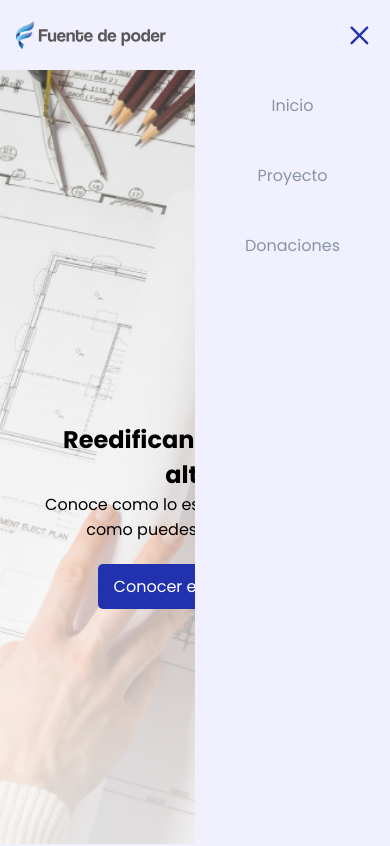
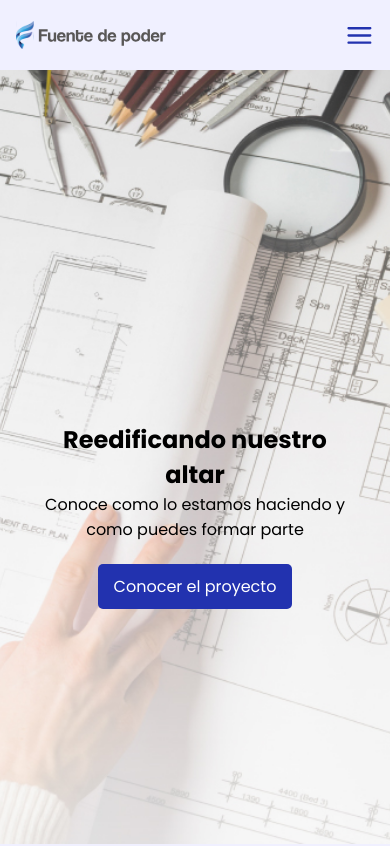
Before and after one commit to pdromoreno7/church-plaza-donaciones, a React (Create React App) app: page / in a window 390 px wide. Shown: the top 846 px of the page. Built offline with nearby package versions, Linux system fonts and the light colour scheme.

Commit message:
Arreglamos fincion de open__menu en mobile

```diff
--- a/src/components/Navbar.jsx
+++ b/src/components/Navbar.jsx
@@ -124,10 +124,10 @@ export default function Navbar() {
           className="nav__icon-menu iconSize"
           onClick={() => setShowMobileMenu(!showMobileMenu)}
         >
-          {showMobileMenu ? <CgMenu /> : <CgClose />}
+          {showMobileMenu ? <CgClose /> : <CgMenu />}
         </div>
 
-        <ul className={!showMobileMenu ? "nav__menu open__menu" : "nav__menu"}>
+        <ul className={!showMobileMenu ? "nav__menu " : "nav__menu open__menu"}>
           <li className="nav__item">
             <a
               href="#inicio"
```
